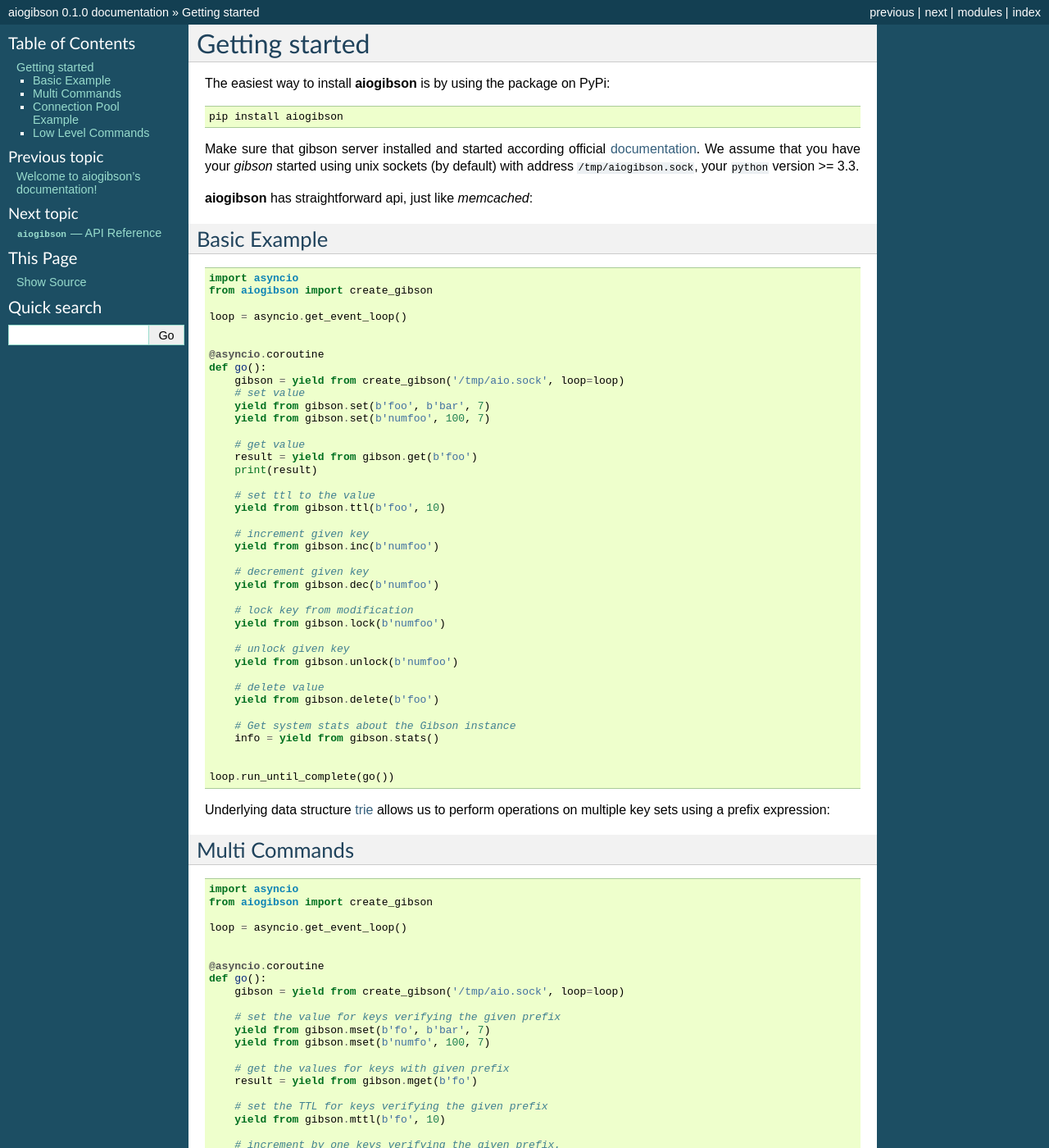
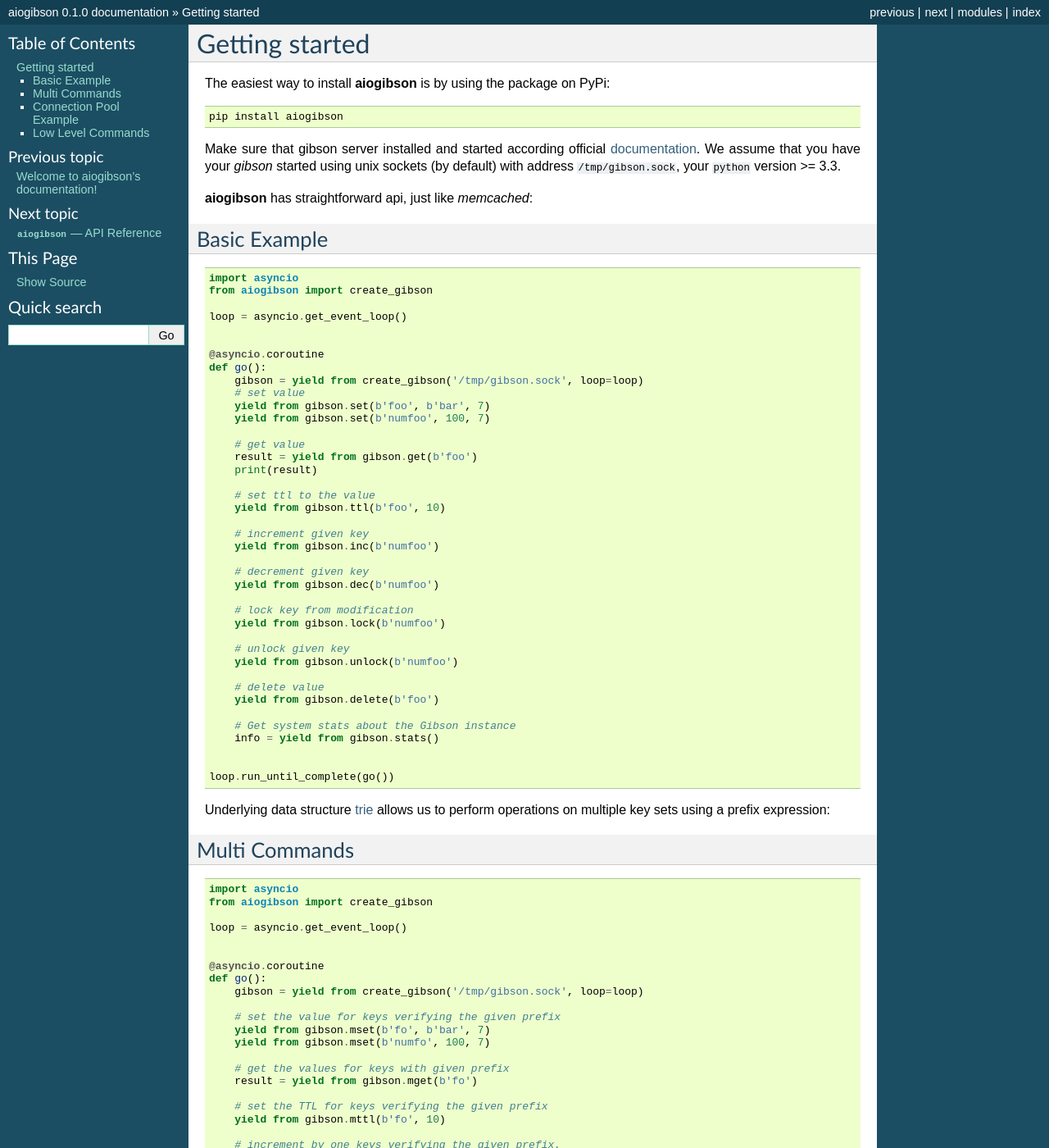
Before and after one commit to jettify/aiogibson, a Sphinx documentation site: the page built from docs/start.rst, in a window 1280 px wide and 1400 px high. Shown: the whole window at 82% size. Built offline with Sphinx 7.4.7, drawn with Linux system fonts in a browser that asks for light colours; some of the changed text lies outside the part shown.

Commit message:
tiny refactor

```diff
--- a/docs/start.rst
+++ b/docs/start.rst
@@ -10,7 +10,7 @@
 
 Make sure that gibson server installed and started according official
 documentation_. We assume that you have your *gibson* started using
-unix sockets (by default) with address ``/tmp/aiogibson.sock``, your ``python``
+unix sockets (by default) with address ``/tmp/gibson.sock``, your ``python``
 version >= 3.3.
 
 **aiogibson** has straightforward api, just like *memcached*:
@@ -29,7 +29,7 @@
 
     @asyncio.coroutine
     def go():
-        gibson = yield from create_gibson('/tmp/aio.sock', loop=loop)
+        gibson = yield from create_gibson('/tmp/gibson.sock', loop=loop)
         # set value
         yield from gibson.set(b'foo', b'bar', 7)
         yield from gibson.set(b'numfoo', 100, 7)
@@ -80,7 +80,7 @@
 
     @asyncio.coroutine
     def go():
-        gibson = yield from create_gibson('/tmp/aio.sock', loop=loop)
+        gibson = yield from create_gibson('/tmp/gibson.sock', loop=loop)
 
         # set the value for keys verifying the given prefix
         yield from gibson.mset(b'fo', b'bar', 7)
@@ -131,7 +131,7 @@
 
     @asyncio.coroutine
     def go():
-        pool = yield from create_pool('/tmp/aio.sock', minsize=5, maxsize=10,
+        pool = yield from create_pool('/tmp/gibson.sock', minsize=5, maxsize=10,
                                       loop=loop)
 
         with (yield from pool) as gibson:
@@ -160,7 +160,7 @@
 
     @asyncio.coroutine
     def go():
-        gibson = yield from create_connection('/tmp/aio.sock', loop=loop)
+        gibson = yield from create_connection('/tmp/gibson.sock', loop=loop)
         # set value
         yield from gibson.execute(b'set', b'foo', b'bar', 7)
         # get value
```
Also changed, not shown: README.rst (+4 -4 lines), 5 other files.
